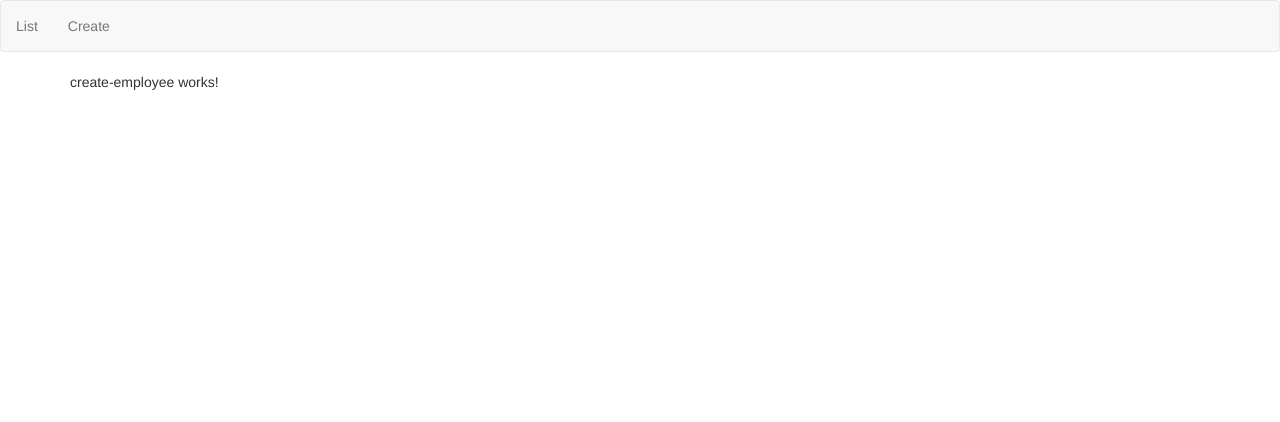
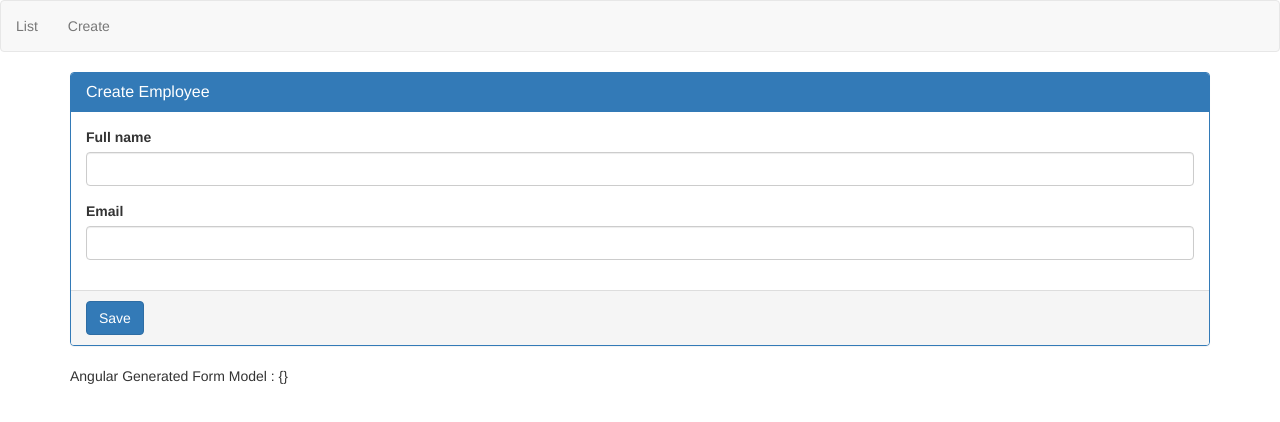
Before and after one commit to Finixzz/Angular-Crud, an Angular app in the folder web-app/: page /create in a window 1280 px wide. Shown: the top 422 px of the page. Built offline with nearby package versions, Linux system fonts and the light colour scheme.

Commit message:
Setted up Create Employee html template layout

```diff
--- a/web-app/src/app/app.module.ts
+++ b/web-app/src/app/app.module.ts
@@ -1,10 +1,12 @@
 import { BrowserModule } from '@angular/platform-browser';
 import { NgModule } from '@angular/core';
 import { RouterModule , Routes } from '@angular/router';
+import { FormsModule} from '@angular/forms';
 
 import { AppComponent } from './app.component';
 import { ListEmployeesComponent } from './employees/list-employees/list-employees.component';
 import { CreateEmployeeComponent } from './employees/create-employee/create-employee.component';
+
 
 const appRoutes: Routes=[
     {path: 'list',component:ListEmployeesComponent},
@@ -20,6 +22,7 @@
   ],
   imports: [
     BrowserModule,
+    FormsModule,
     RouterModule.forRoot(appRoutes)
   ],
   providers: [],
--- a/web-app/src/app/employees/create-employee/create-employee.component.html
+++ b/web-app/src/app/employees/create-employee/create-employee.component.html
@@ -1 +1,22 @@
-<p>create-employee works!</p>
+<form #employeeForm="ngForm" (ngSubmit)="saveEmployee(employeeForm)">
+    <div class="panel panel-primary">
+        <div class="panel-heading">
+            <h3 class="panel-title">Create Employee</h3>
+        </div>
+        <div class="panel-body">
+            <div class="form-group">
+                <label for="fullName">Full name</label>
+                <input id="fullName" name="fullName" [ngModel]="fullName" type="text" class="form-control" autocomplete="off" >
+            </div>
+            <div class="form-group">
+                <label for="email">Email</label>
+                <input id="email" name="email" [(ngModel)]="email"  type="text" class="form-control" autocomplete="off" >
+            </div>
+        </div>
+        <div class="panel-footer">
+            <button type="submit" class="btn btn-primary">Save</button>
+        </div>
+    </div>
+</form>
+
+Angular Generated Form Model : {{employeeForm.value | json}}
--- a/web-app/src/app/employees/create-employee/create-employee.component.ts
+++ b/web-app/src/app/employees/create-employee/create-employee.component.ts
@@ -1,4 +1,5 @@
 import { Component, OnInit } from '@angular/core';
+import {NgForm} from "@angular/forms";
 
 @Component({
   selector: 'app-create-employee',
@@ -12,4 +13,8 @@
   ngOnInit(): void {
   }
 
+  saveEmployee(empForm: NgForm): void{
+      console.log(empForm);
+  }
+
 }
```
